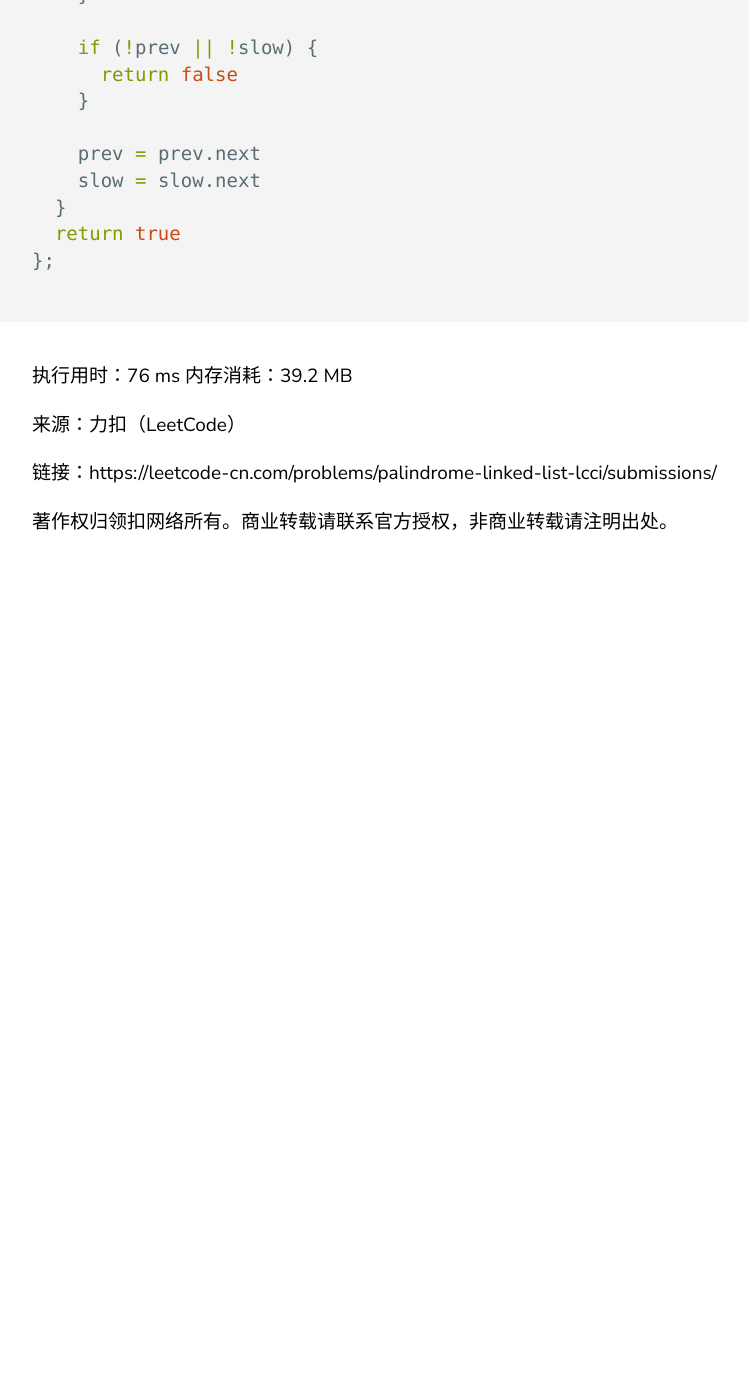
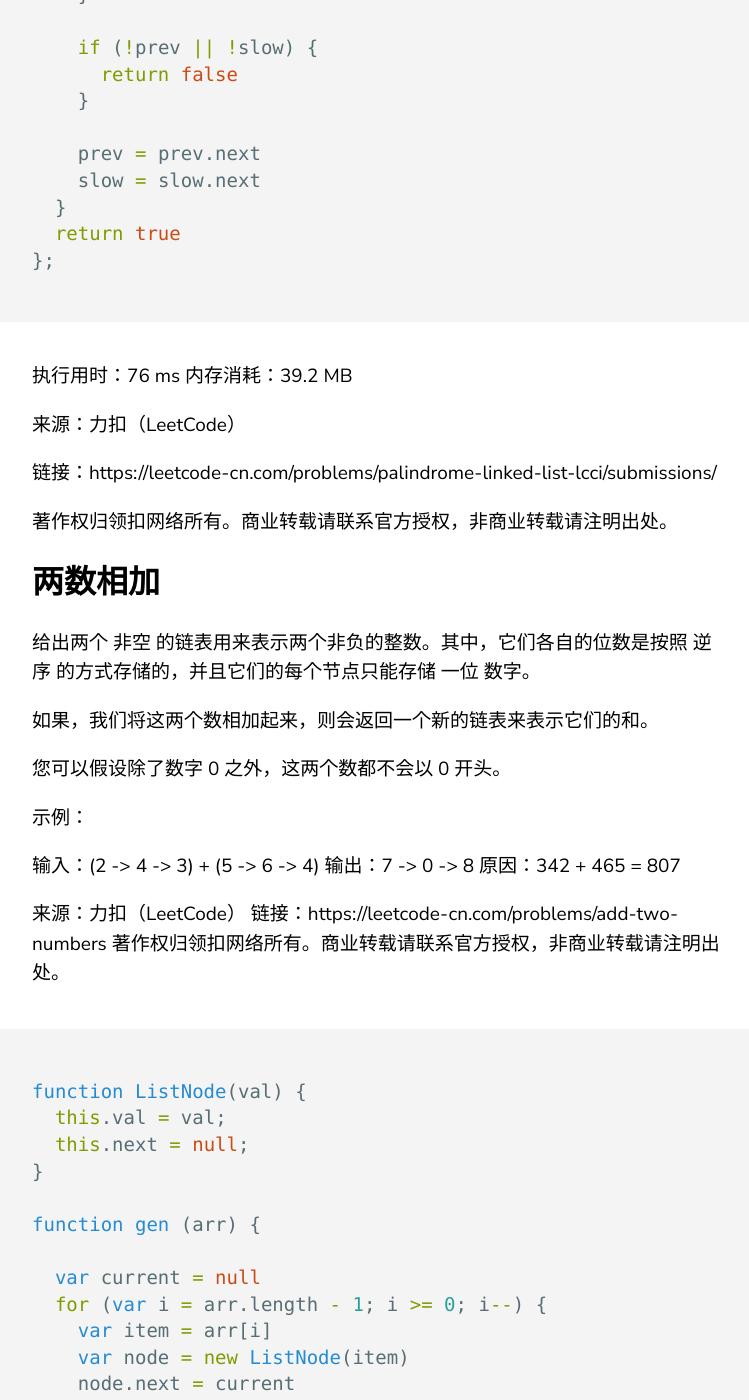
Before and after one commit to bilibiliou/bilibiliou.github.io, a Jekyll site: the page built from _posts/Algorithm/2019-11-19-leetcode-rush.markdown, in a window 1280 px wide and 1400 px high, scrolled down 22252 px. Shown: the whole window, without its empty margins (68-817 px from the left). Built offline with Jekyll 4.4.1, drawn with Linux system fonts in a browser that asks for light colours; before the commit the page ends 22808 px from its top, so only the background shows below that; some of the changed text lies outside the part shown.

Commit message:
new verison

````diff
--- a/_posts/Algorithm/2019-11-19-leetcode-rush.markdown
+++ b/_posts/Algorithm/2019-11-19-leetcode-rush.markdown
@@ -813,3 +813,141 @@ var isPalindrome = function(head) {
 链接：https://leetcode-cn.com/problems/palindrome-linked-list-lcci/submissions/
 
 著作权归领扣网络所有。商业转载请联系官方授权，非商业转载请注明出处。
+
+## 两数相加
+
+给出两个 非空 的链表用来表示两个非负的整数。其中，它们各自的位数是按照 逆序 的方式存储的，并且它们的每个节点只能存储 一位 数字。
+
+如果，我们将这两个数相加起来，则会返回一个新的链表来表示它们的和。
+
+您可以假设除了数字 0 之外，这两个数都不会以 0 开头。
+
+示例：
+
+输入：(2 -> 4 -> 3) + (5 -> 6 -> 4)
+输出：7 -> 0 -> 8
+原因：342 + 465 = 807
+
+来源：力扣（LeetCode）
+链接：https://leetcode-cn.com/problems/add-two-numbers
+著作权归领扣网络所有。商业转载请联系官方授权，非商业转载请注明出处。
+
+```js
+function ListNode(val) {
+  this.val = val;
+  this.next = null;
+}
+
+function gen (arr) {
+
+  var current = null
+  for (var i = arr.length - 1; i >= 0; i--) {
+    var item = arr[i]
+    var node = new ListNode(item)
+    node.next = current
+    current = node
+  }
+  return current
+}
+
+var reverseList = function(head) {
+  if (!head) { return null }
+  var current = head
+  var prev = null
+  var next = head.next
+  while (next) {
+    current.next = prev
+    prev = current
+    current = next
+    next = next.next
+    current.next = prev
+  }
+
+  return current
+};
+
+var addTwoNumbers = function (l1, l2) {
+  if (!l1 && l2) {
+    return l2
+  }
+
+  if (!l2 && l1) {
+    return l1
+  }
+
+  if (!l2 && !l1) {
+    return null
+  }
+  var rl1 = reverseList(l1)
+  var rl2 = reverseList(l2)
+  var result = new ListNode(-1)
+  var next = result
+  var hasCarry = 0
+
+  while (rl1 && rl2) {
+    var v1 = rl1.val
+    var v2 = rl2.val
+    var sum = v1 + v2 + hasCarry
+    var node
+    if (sum <= 9) {
+      hasCarry = 0
+      node = new ListNode(sum)
+    } else {
+      hasCarry = 1
+      node = new ListNode(sum % 10)
+    }
+    next.next = node
+    next = next.next
+
+    rl1 = rl1.next
+    rl2 = rl2.next
+  }
+
+  if (rl1) {
+    while (rl1) {
+      var v = rl1.val
+      var sum = v + hasCarry
+      var node
+      if (sum <= 9) {
+        hasCarry = 0
+        node = new ListNode(sum)
+      } else {
+        hasCarry = 1
+        node = new ListNode(sum % 10)
+      }
+      next.next = node
+      next = next.next
+      rl1 = rl1.next
+    }
+  }
+
+  if (rl2) {
+    while (rl2) {
+      var v = rl2.val
+      var sum = v + hasCarry
+      var node
+      if (sum <= 9) {
+        hasCarry = 0
+        node = new ListNode(sum)
+      } else {
+        hasCarry = 1
+        node = new ListNode(sum % 10)
+      }
+      next.next = node
+      next = next.next
+      rl2 = rl2.next
+    }
+  }
+
+  if (hasCarry) {
+    node = new ListNode(1)
+    next.next = node
+    next = next.next
+  }
+  return reverseList(result.next)
+}
+addTwoNumbers(gen([3,9,9,8,9]), gen([3,4, 9,1]))
+```
+
+执行用时：144 ms
+内存消耗：38.1 MB
````
